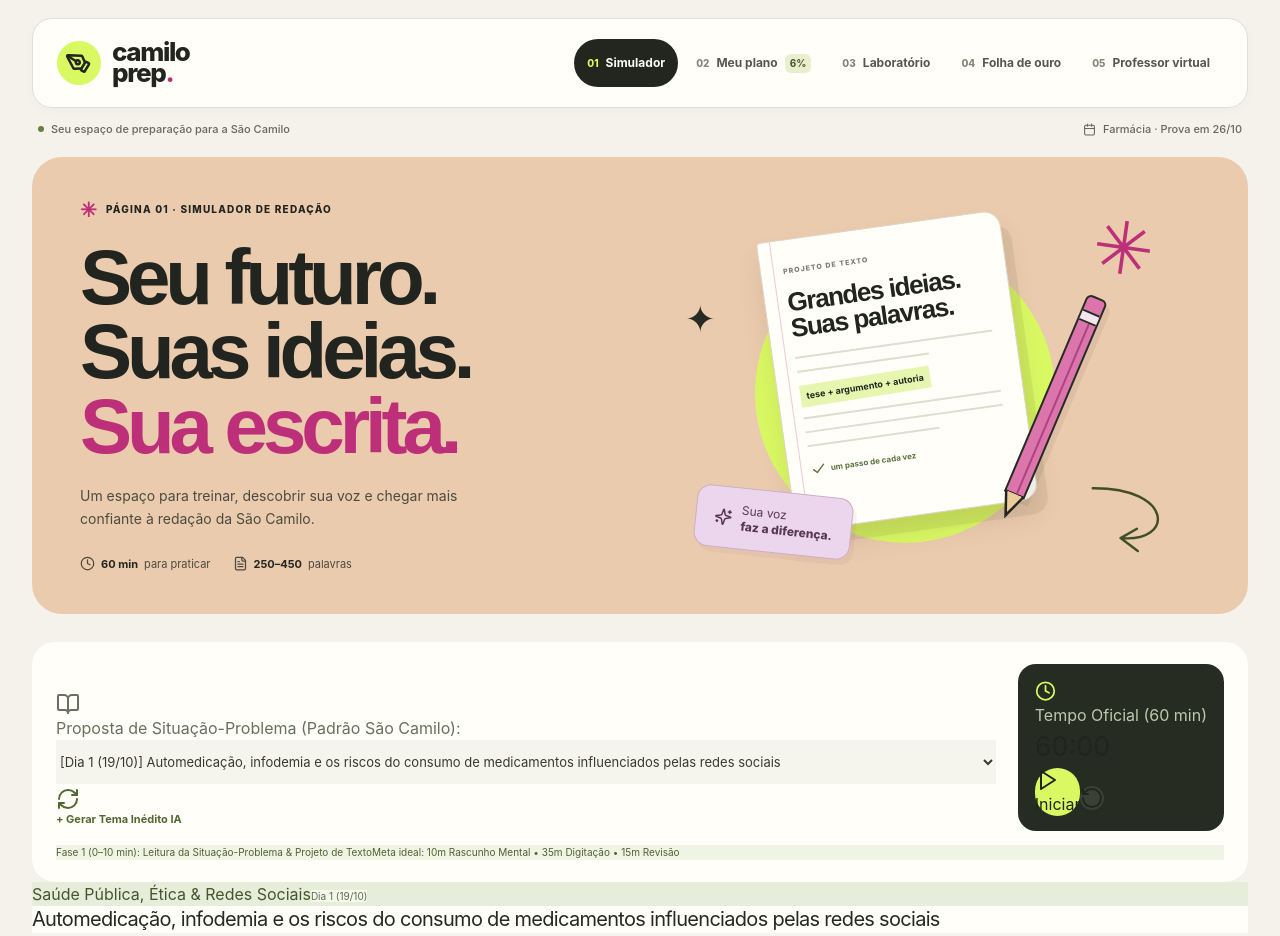
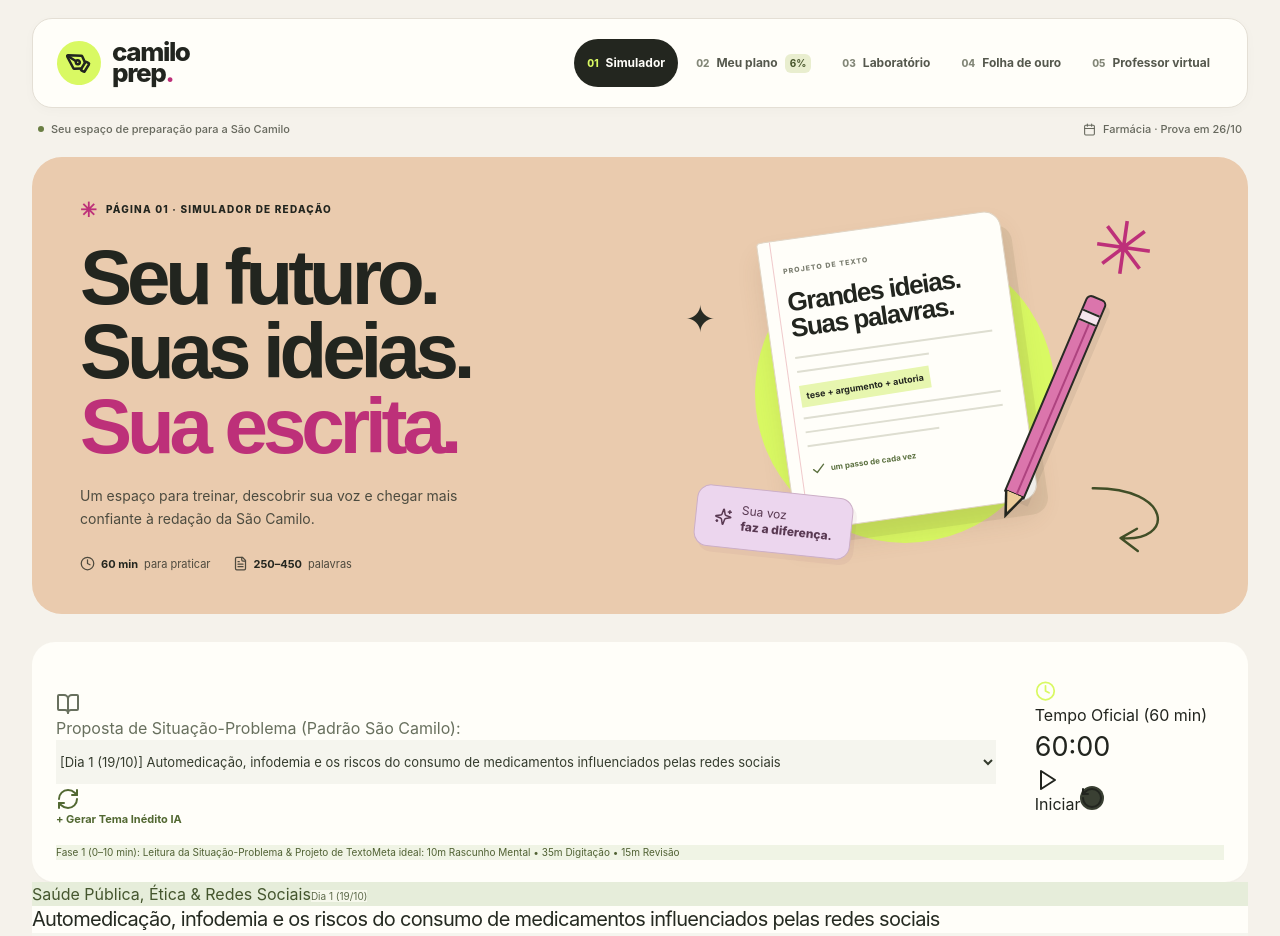
Before and after one commit to lorenacarolina-gar/Camiloprep, a React (Vite) app: page / in a window 1280 px wide. Shown: the top 936 px of the page. Built offline with nearby package versions, Linux system fonts and the light colour scheme.

Commit message:
Update timer styles and button behavior

```diff
--- a/src/src/App.jsx
+++ b/src/src/App.jsx
@@ -1609,10 +1609,10 @@
                 </div>
 
                 {/* Cronômetro Oficial de 60 Minutos */}
-               <div className="cp-timer flex flex-wrap items-center justify-between gap-3 bg-slate-900 text-white px-4 py-3 rounded-2xl border border-slate-800 w-full sm:w-fit self-start sm:self-end">
-                  <Clock className={`w-6 h-6 ${timerRunning ? 'text-amber-400 animate-pulse' : 'text-emerald-400'}`} />
+               <div className="cp-timer flex flex-wrap items-center justify-between gap-3  bg-rose-100 text-rose-800 px-4 py-3 rounded-2xl border boborder-rose-300 w-full sm:w-fit self-start sm:self-end">
+                  <Clock className={`w-6 h-6 ${timerRunning ? 'text-rose-800 animate-pulse' : 'text-rose-400'}`} />
                   <div>
-                    <div className="text-[11px] uppercase tracking-wider text-slate-400 font-semibold">
+                    <div className="text-[11px] uppercase tracking-wider text-rose-800 font-semibold">
                       {isMockExam ? (timerRunning ? 'Simulado em andamento' : 'Tempo encerrado') : 'Tempo Oficial (60 min)'}
                     </div>
                     <div className="text-2xl font-mono font-extrabold tracking-wider text-white">
@@ -1624,8 +1624,8 @@
                       onClick={() => setTimerRunning((prev) => !prev)}
                       className={`p-2.5 rounded-xl font-bold text-xs flex items-center gap-1 transition ${
                         timerRunning
-                          ? 'bg-amber-500 hover:bg-amber-600 text-slate-950'
-                          : 'bg-emerald-500 hover:bg-emerald-600 text-slate-950'
+                          ? 'bg-rose-500 hover:bg-rose-600 text-white-950'
+                          : 'bg-lime-500 hover:bg-lime-600 text-white-950'
                       }`}
                       title={timerRunning ? 'Pausar Cronômetro' : 'Iniciar Cronômetro de 60 min'}
                     >
```
